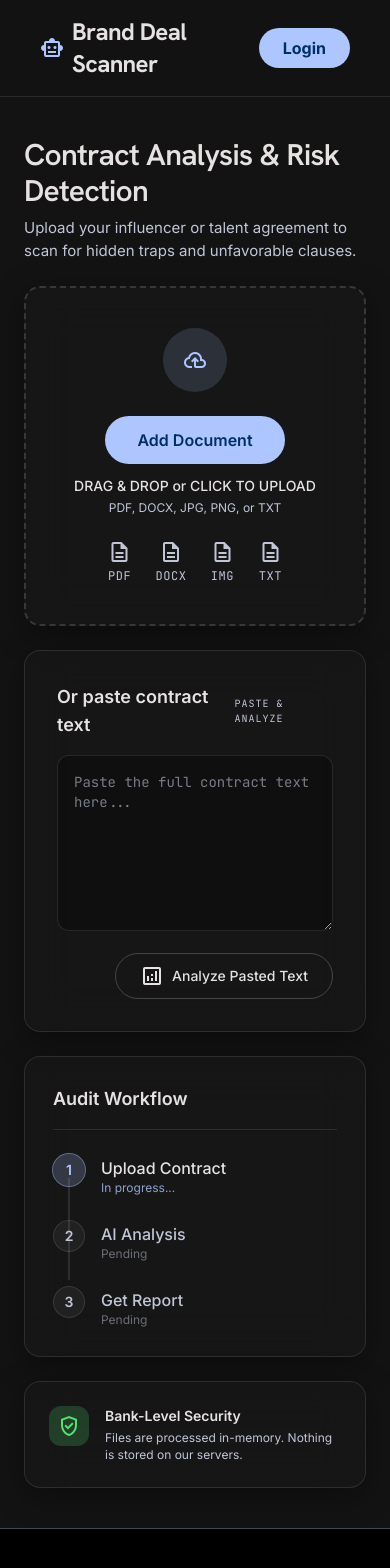
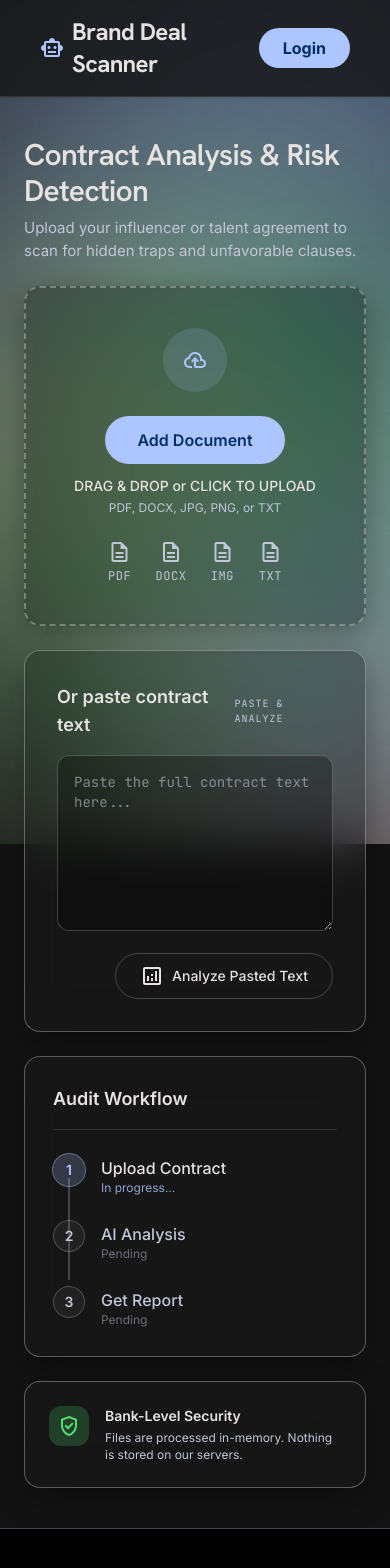
Before and after one commit to kjh311/brand-deal-scanner, a Next.js app: page /upload in a window 390 px wide. Shown: the top 1568 px of the page. Built offline with nearby package versions, Linux system fonts and the light colour scheme.

Commit message:
upload tweak

```diff
--- a/src/app/upload/page.tsx
+++ b/src/app/upload/page.tsx
@@ -116,6 +116,16 @@ export default function UploadPage() {
 
   return (
     <>
+      {/* Colorful blurred glassmorphism background */}
+      <div className="fixed inset-0 -z-10 overflow-hidden pointer-events-none">
+        <div className="absolute inset-0 bg-[#0a0a0f]/60" />
+        <div className="absolute -top-1/4 -left-1/4 w-[750px] h-[750px] rounded-full bg-primary/50 blur-[150px]" />
+        <div className="absolute top-1/4 -right-1/3 w-[600px] h-[600px] rounded-full bg-secondary/45 blur-[130px]" />
+        <div className="absolute -bottom-1/3 left-1/5 w-[550px] h-[550px] rounded-full bg-tertiary/40 blur-[140px]" />
+        <div className="absolute top-1/2 left-1/3 w-[450px] h-[450px] rounded-full bg-primary/35 blur-[110px]" />
+        <div className="absolute bottom-1/4 right-1/4 w-[400px] h-[400px] rounded-full bg-tertiary/30 blur-[120px]" />
+      </div>
+
       <Navbar />
 
       <main className="flex-1 py-10 px-6 md:px-10">
@@ -135,7 +145,7 @@ export default function UploadPage() {
                 onDragOver={handleDragOver}
                 onDragLeave={handleDragLeave}
                 className={`glass-panel rounded-2xl p-10 flex flex-col items-center justify-center gap-6 border-2 border-dashed transition-all cursor-pointer
-                  ${isDragging ? 'border-primary bg-primary/5' : 'border-white/15 hover:border-white/30'}`}
+                  ${isDragging ? 'border-primary bg-primary/5' : 'border-white/30 hover:border-white/50'}`}
               >
                 <div className="w-16 h-16 rounded-full bg-primary/15 flex items-center justify-center">
                   <span className="material-symbols-outlined text-primary text-4xl">cloud_upload</span>
@@ -163,7 +173,7 @@ export default function UploadPage() {
               </div>
 
               {file && (
-                <div className="glass-panel rounded-xl px-6 py-4 flex items-center justify-between">
+                <div className="glass-panel border border-white/30 rounded-xl px-6 py-4 flex items-center justify-between">
                   <div className="flex items-center gap-3">
                     <span className="material-symbols-outlined text-primary">insert_drive_file</span>
                     <div>
@@ -185,7 +195,7 @@ export default function UploadPage() {
                 onChange={onFileChange}
               />
 
-              <div className="glass-panel rounded-2xl p-8 space-y-4">
+              <div className="glass-panel border border-white/30 rounded-2xl p-8 space-y-4">
                 <div className="flex items-center justify-between">
                   <h3 className="font-semibold text-lg">Or paste contract text</h3>
                   <span className="text-[10px] font-mono tracking-[1px] text-on-surface-variant">PASTE &amp; ANALYZE</span>
@@ -195,7 +205,7 @@ export default function UploadPage() {
                   value={pastedText}
                   onChange={(e) => setPastedText(e.target.value)}
                   placeholder="Paste the full contract text here..."
-                  className="w-full h-44 resize-y bg-black/30 border border-white/10 rounded-xl p-4 font-mono text-sm focus:outline-none focus:border-primary/60 placeholder:text-on-surface-variant/60"
+                   className="w-full h-44 resize-y bg-black/30 border border-white/20 rounded-xl p-4 font-mono text-sm focus:outline-none focus:border-primary/60 placeholder:text-on-surface-variant/60"
                 />
 
                 <div className="flex justify-end">
@@ -224,18 +234,18 @@ export default function UploadPage() {
             </div>
 
             <div className="lg:col-span-4 space-y-6">
-              <div className="glass-panel rounded-2xl p-7">
+              <div className="glass-panel border border-white/30 rounded-2xl p-7">
                 <h3 className="font-semibold mb-6 text-lg border-b border-white/10 pb-4">Audit Workflow</h3>
 
                 <div className="space-y-6 relative">
-                  <div className="absolute left-[15px] top-6 bottom-6 w-[2px] bg-white/10" />
+                  <div className="absolute left-[15px] top-6 bottom-6 w-[2px] bg-white/20" />
 
                   {workflow.map((step, index) => (
                     <div key={index} className="flex gap-4 items-start relative z-10">
                       <div className={`w-8 h-8 rounded-full flex items-center justify-center shrink-0 text-sm font-semibold
                         ${step.status === 'complete' ? 'bg-primary text-on-primary' :
                           step.status === 'active' ? 'bg-primary/20 text-primary ring-1 ring-primary/50' :
-                          'bg-white/5 border border-white/10 text-on-surface-variant'}`}>
+                                                     'bg-white/5 border border-white/20 text-on-surface-variant'}`}>
                         {step.number}
                       </div>
                       <div className="pt-0.5">
@@ -251,7 +261,7 @@ export default function UploadPage() {
                 </div>
               </div>
 
-              <div className="glass-panel rounded-2xl p-6 flex gap-4 items-start">
+              <div className="glass-panel border border-white/30 rounded-2xl p-6 flex gap-4 items-start">
                 <div className="w-10 h-10 rounded-xl bg-secondary/20 flex items-center justify-center shrink-0">
                   <span className="material-symbols-outlined text-secondary">verified_user</span>
                 </div>
@@ -267,7 +277,7 @@ export default function UploadPage() {
 
           {analysisComplete && (
             <div className="mt-10 max-w-[1280px] mx-auto">
-              <div className="glass-panel rounded-3xl p-8 md:p-10 space-y-8">
+              <div className="glass-panel border border-white/30 rounded-3xl p-8 md:p-10 space-y-8">
                 <div className="flex items-center justify-between">
                   <div>
                     <div className="uppercase tracking-[1.5px] text-xs text-on-surface-variant">Analysis Complete</div>
@@ -306,7 +316,7 @@ export default function UploadPage() {
                   </div>
                 </div>
 
-                <div className="flex flex-wrap gap-3 pt-4 border-t border-white/10">
+                 <div className="flex flex-wrap gap-3 pt-4 border-t border-white/20">
                   <button className="px-6 py-2.5 rounded-full bg-primary text-on-primary font-semibold text-sm">Generate Counter-Offer</button>
                   <button className="px-6 py-2.5 rounded-full border border-white/20 hover:bg-white/5 text-sm">Download PDF Report</button>
                   <button className="px-6 py-2.5 rounded-full border border-white/20 hover:bg-white/5 text-sm">Save to Audits</button>
```
